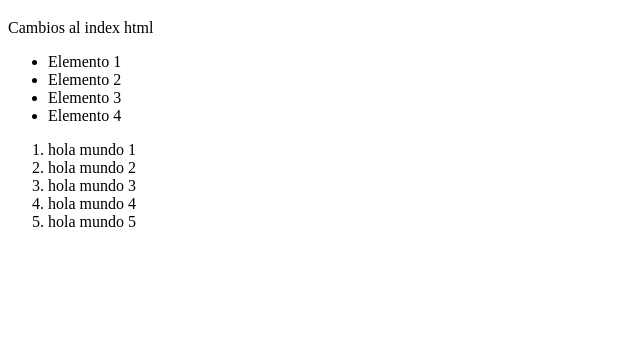
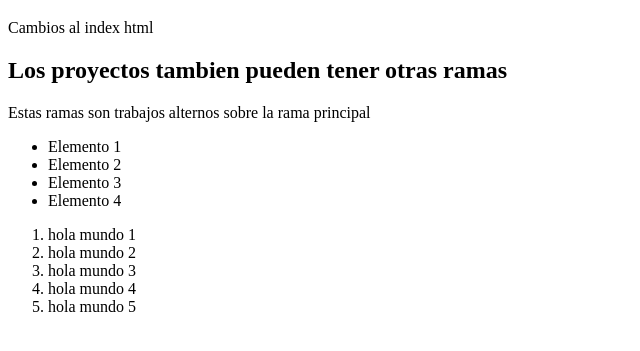
Before and after one commit to brayanmega19/youtube-git, a plain HTML site: page index.html in a window 1280 px wide. Shown: the part 61-412 px from the top of the page, without its empty margins (0-640 px from the left). Drawn offline with Linux system fonts and the light colour scheme.

Commit message:
prueba reparacion de commit

```diff
--- a/index.html
+++ b/index.html
@@ -10,6 +10,8 @@
 
     <h1>Esta es la rama principal</h1>
     <p>Cambios al index html</p>
+    <h2>Los proyectos tambien pueden tener otras ramas</h2>
+    <p>Estas ramas son trabajos alternos sobre la rama principal</p>
 
     <ul>
         <li>Elemento 1</li>
```
